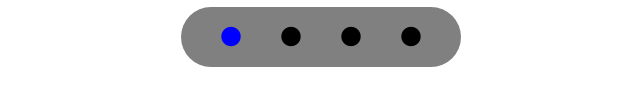
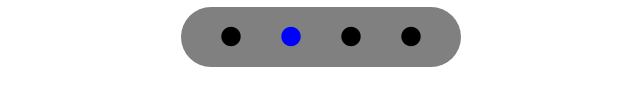
Before and after one commit to Simonecardinale/vue-slider, a plain HTML site: page index.html in a window 1280 px wide. Both pictures are taken after a click on the icon 610 px from the left and 555 px from the top of the page. Shown: the part 518-624 px from the top of the page, 319-959 px from the left. Drawn offline with nearby package versions, Linux system fonts and the light colour scheme.

Commit message:
work complete

```diff
--- a/index.html
+++ b/index.html
@@ -16,7 +16,7 @@
             <span><i class="fas fa-chevron-right" @click="clickNext"></i></span>
         </div>
         <div class="container_point">
-            <i v-for="(item, index) in imgArray" :class="(index == counter) ? active : '' " class="fas fa-circle" ></i>
+            <i v-for="(item, index) in imgArray" :class="(index == counter) ? active : '' " class="fas fa-circle" @click="cambiaFoto(index)"></i>
         </div>
     </div>
 
--- a/js/script.js
+++ b/js/script.js
@@ -26,5 +26,9 @@ var app = new Vue ({
             }
             console.log(this.counter);
         },
+
+        cambiaFoto: function(index) {
+            this.counter = [index]
+        }
     }
 });
```
